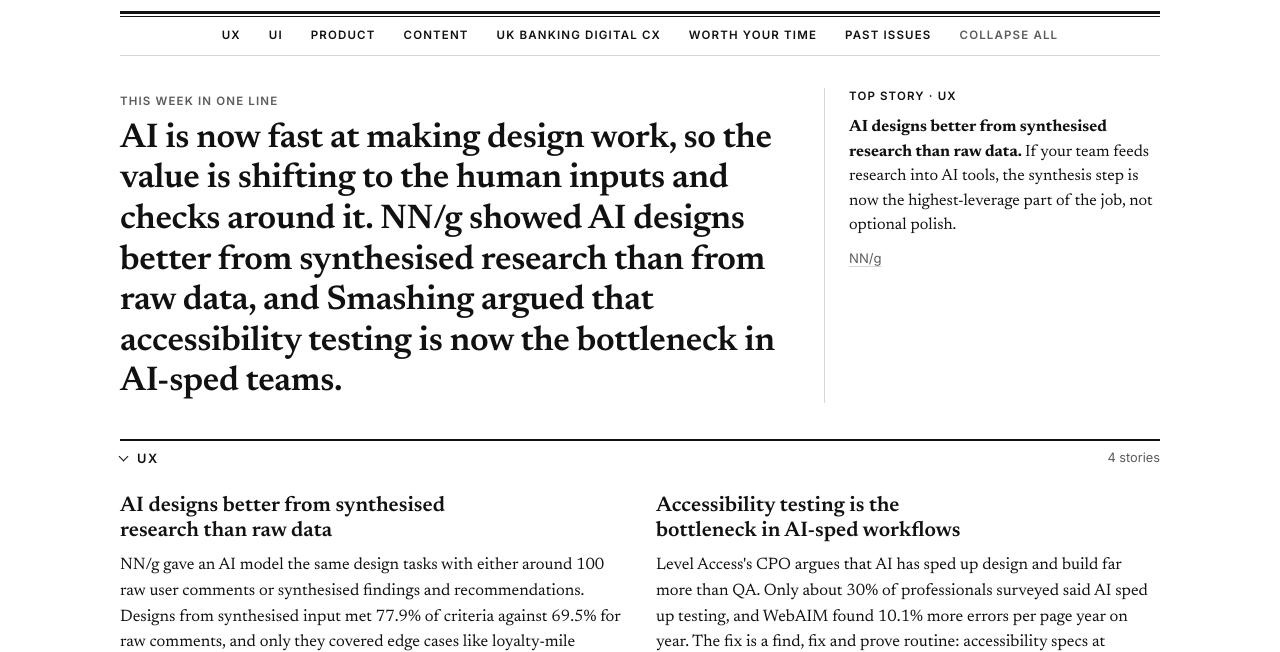
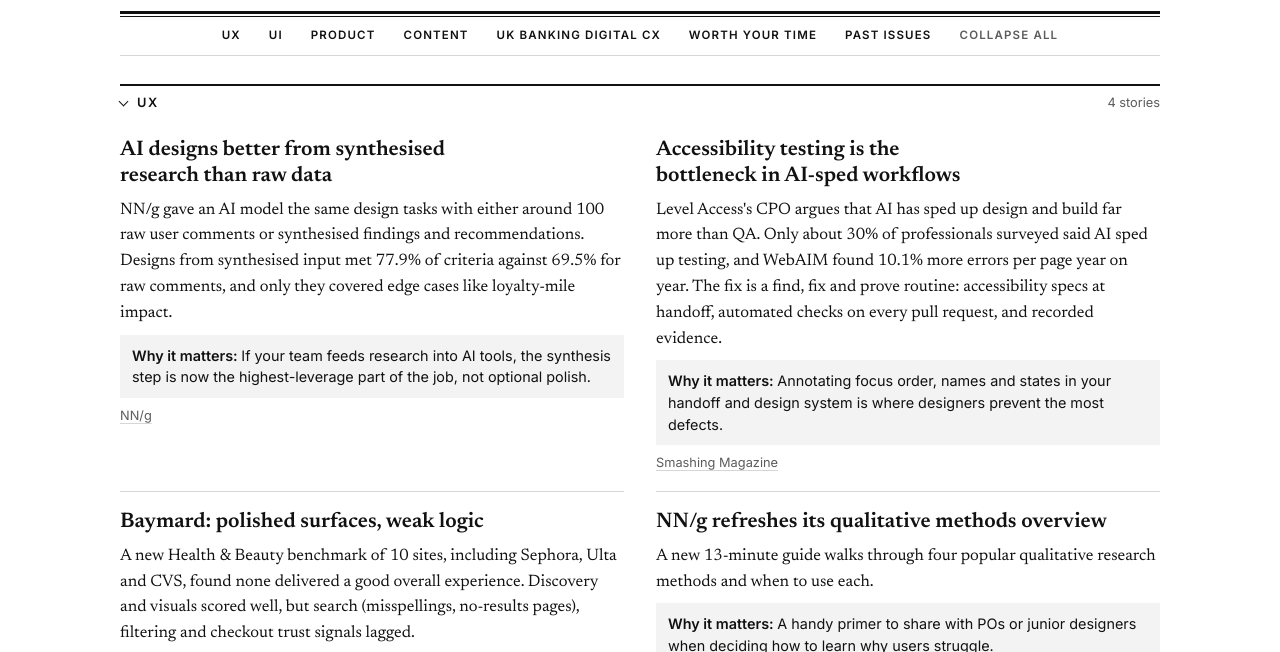
Before and after one commit to elliotmeredith/design-weekly-briefing, a plain HTML site: page index.html in a window 1280 px wide. Shown: the part 177-829 px from the top of the page. Drawn offline with Linux system fonts and the light colour scheme.

Commit message:
Remove lead and top story block

```diff
--- a/index.html
+++ b/index.html
@@ -65,6 +65,7 @@ nav.desks a:hover { text-decoration: underline; }
 
 /* Desks */
 section.desk { padding-top: 28px; }
+.sr-only { position: absolute; width: 1px; height: 1px; margin: -1px; padding: 0; overflow: hidden; clip: rect(0 0 0 0); white-space: nowrap; border: 0; }
 section.desk > h2 { margin: 0 0 4px; border-top: 2px solid var(--rule); }
 .desk-toggle { display: flex; width: 100%; align-items: baseline; justify-content: space-between; gap: 12px; padding: 8px 0 4px; margin: 0; background: none; border: 0; color: var(--fg); font: 600 0.8rem/1.4 var(--sans); letter-spacing: 0.12em; text-transform: uppercase; text-align: left; cursor: pointer; }
 .desk-toggle:focus-visible { outline: 2px solid var(--fg); outline-offset: 2px; }
@@ -521,16 +522,7 @@ footer { margin-top: 40px; padding-top: 12px; border-top: 1px solid var(--line);
     var allBtn = el("button", { type: "button", class: "all", id: "toggle-all" });
     desks.appendChild(allBtn);
 
-    var first = null;
-    sections.some(function (s) { if (s.items && s.items.length) { first = { s: s, it: s.items[0] }; return true; } return false; });
-    root.appendChild(el("section", { class: "lead" }, [
-      el("div", null, [el("span", { class: "label kicker", text: "This week in one line" }), el("h1", { text: iss.headline || "" })]),
-      first ? el("aside", null, [
-        el("span", { class: "label", text: "Top story · " + first.s.title }),
-        el("p", null, [el("b", { text: first.it.lead + ". " }), first.it.why || ""]),
-        first.it.source ? el("span", { class: "meta" }, [link(first.it.source.name, first.it.source.url)]) : null
-      ]) : null
-    ]));
+    root.appendChild(el("h1", { class: "sr-only", text: "Week of " + iss.weekOf }));
 
     sections.forEach(function (s) {
       var items = s.items || [];
```
